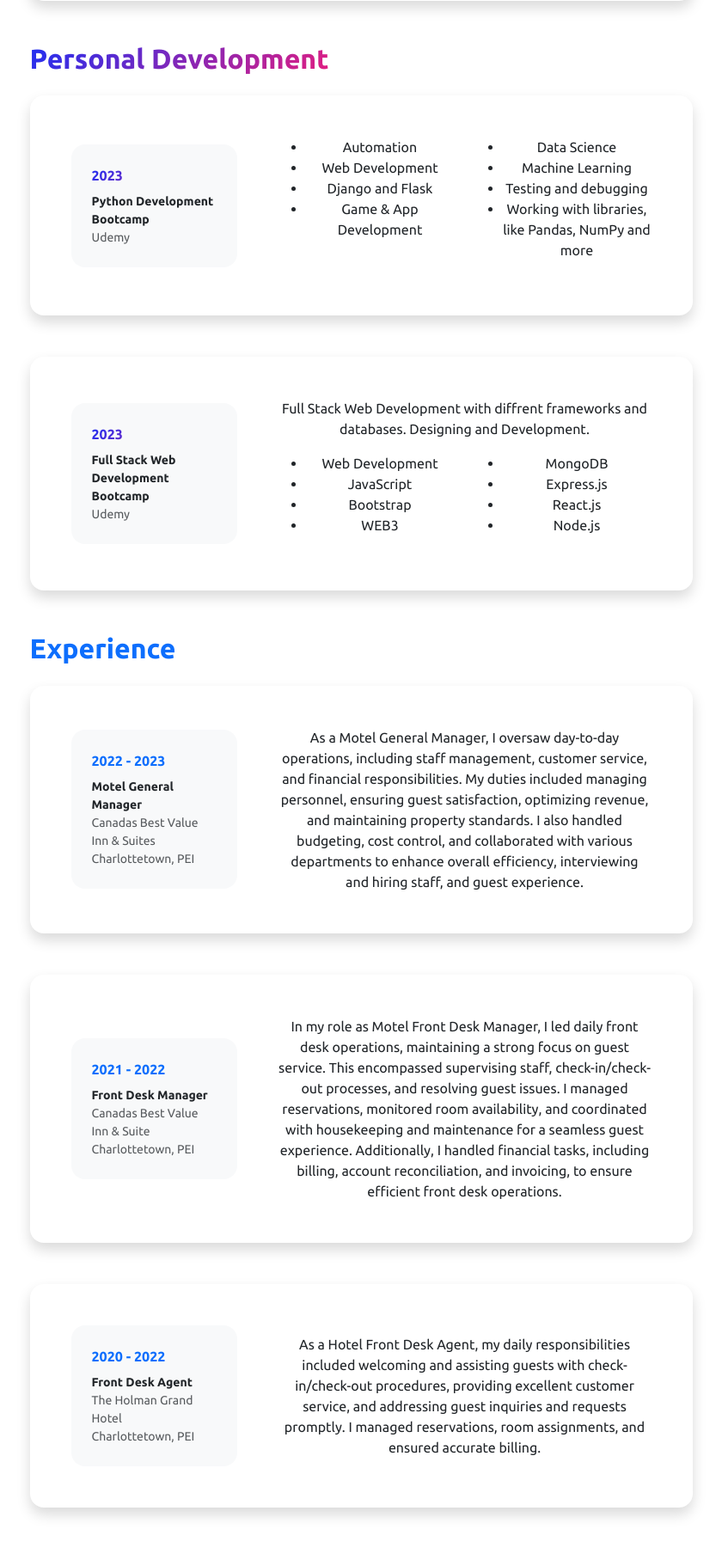
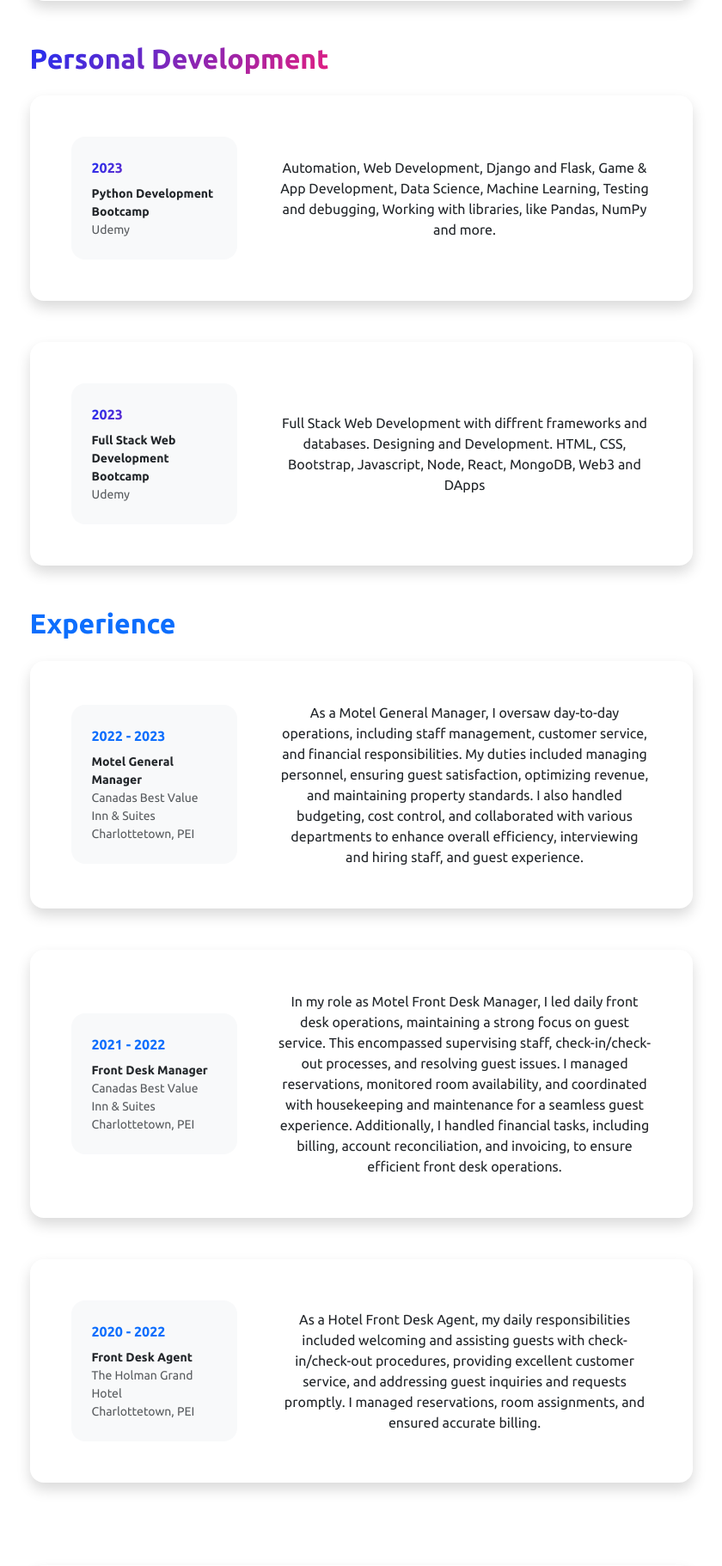
Before and after one commit to aluthra999/ankit-luthra, a Flask app: page /resume in a window 1280 px wide. Shown: the part 647-2469 px from the top of the page at 86% size, without its empty margins (220-1060 px from the left). Run offline with Flask 3, Linux system fonts and the light colour scheme; some libraries are stand-ins or nearby versions.

Commit message:
updates 10/25/23 4PM

```diff
--- a/main.py
+++ b/main.py
@@ -38,6 +38,29 @@ class Education(db.Model):
     major = db.Column(db.String(100), nullable=False)
     description = db.Column(db.String(255), nullable=False)
 
+# Defiine the Online Courses
+
+
+class Courses(db.Model):
+    id = db.Column(db.Integer, primary_key=True, unique=True, nullable=False)
+    year_completed = db.Column(db.String(50), nullable=False)
+    course_name = db.Column(db.String(255), nullable=False)
+    provider = db.Column(db.String(255), nullable=False)
+    url = db.Column(db.String())
+    description = db.Column(db.String(), nullable=False)
+
+# Define Work Experience
+
+
+class WorkExperience(db.Model):
+    id = db.Column(db.Integer, primary_key=True, unique=True, nullable=False)
+    company_name = db.Column(db.String(255), nullable=False)
+    job_title = db.Column(db.String(255), nullable=False)
+    from_date = db.Column(db.String(50), nullable=False)
+    to_date = db.Column(db.String(50), nullable=False)
+    location = db.Column(db.String(255))
+    description = db.Column(db.Text(), nullable=False)
+
 
 # Create the database and the table
 with app.app_context():
@@ -54,7 +77,9 @@ def resume():
     # Retrieve data from the 'Info' table
     info_data = Info.query.all()
     education_data = Education.query.all()
-    return render_template('resume.html', year=current_year, info_data=info_data, education_data=education_data)
+    courses_data = Courses.query.all()
+    work_experience_data = WorkExperience.query.all()
+    return render_template('resume.html', year=current_year, info_data=info_data, education_data=education_data, courses_data=courses_data, work_experience_data=work_experience_data)
 
 
 @app.route("/projects")
--- a/templates/resume.html
+++ b/templates/resume.html
@@ -25,7 +25,6 @@
             >
           </button>
         </div>
-        <!-- Education Card 1-->
         {% for education in education_data %}
         <div class="card shadow border-0 rounded-4 mb-5">
           <div class="card-body p-5">
@@ -68,176 +67,60 @@
             Personal Development
           </h2>
         </div>
-        <!-- Personal Development Card 1-->
+        {% for courses in courses_data %}
         <div class="card shadow border-0 rounded-4 mb-5">
           <div class="card-body p-5">
             <div class="row align-items-center gx-5">
               <div class="col text-center text-lg-start mb-4 mb-lg-0">
                 <div class="bg-light p-4 rounded-4">
                   <div class="text-primary fw-bolder mb-2 text-gradient">
-                    2023
+                    {{ courses.year_completed }}
                   </div>
-                  <div class="small fw-bolder">Python Development Bootcamp</div>
-                  <div class="small text-muted">Udemy</div>
+                  <div class="small fw-bolder">{{ courses.course_name }}</div>
+                  <div class="small text-muted">{{ courses.provider }}</div>
                 </div>
               </div>
               <div class="col-lg-8">
-                <div class="row">
-                  <div class="col">
-                    <ul>
-                      <li>Automation</li>
-                      <li>Web Development</li>
-                      <li>Django and Flask</li>
-                      <li>Game & App Development</li>
-                    </ul>
-                  </div>
-                  <div class="col">
-                    <ul>
-                      <li>Data Science</li>
-                      <li>Machine Learning</li>
-                      <li>Testing and debugging</li>
-                      <li>
-                        Working with libraries, like Pandas, NumPy and more
-                      </li>
-                    </ul>
-                  </div>
-                </div>
+                <div>{{ courses.description }}</div>
               </div>
             </div>
           </div>
         </div>
-        <!-- Personal Development Card 2-->
-        <div class="card shadow border-0 rounded-4 mb-5">
-          <div class="card-body p-5">
-            <div class="row align-items-center gx-5">
-              <div class="col text-center text-lg-start mb-4 mb-lg-0">
-                <div class="bg-light p-4 rounded-4">
-                  <div class="text-primary fw-bolder mb-2 text-gradient">
-                    2023
-                  </div>
-                  <div class="small fw-bolder">
-                    Full Stack Web Development Bootcamp
-                  </div>
-                  <div class="small text-muted">Udemy</div>
-                </div>
-              </div>
-              <div class="col-lg-8">
-                <div class="row">
-                  <p>
-                    Full Stack Web Development with diffrent frameworks and
-                    databases. Designing and Development.
-                  </p>
-                  <div class="col">
-                    <ul>
-                      <li>Web Development</li>
-                      <li>JavaScript</li>
-                      <li>Bootstrap</li>
-                      <li>WEB3</li>
-                    </ul>
-                  </div>
-                  <div class="col">
-                    <ul>
-                      <li>MongoDB</li>
-                      <li>Express.js</li>
-                      <li>React.js</li>
-                      <li>Node.js</li>
-                    </ul>
-                  </div>
-                </div>
-              </div>
-            </div>
-          </div>
-        </div>
+        {% endfor %}
       </section>
       <!-- Experience Section-->
       <section>
         <div class="d-flex align-items-center justify-content-between mb-4">
           <h2 class="text-primary fw-bolder mb-0">Experience</h2>
         </div>
-        <!-- Experience Card 1-->
+        {% for work_experience in work_experience_data %}
         <div class="card shadow border-0 rounded-4 mb-5">
           <div class="card-body p-5">
             <div class="row align-items-center gx-5">
               <div class="col text-center text-lg-start mb-4 mb-lg-0">
                 <div class="bg-light p-4 rounded-4">
-                  <div class="text-primary fw-bolder mb-2">2022 - 2023</div>
-                  <div class="small fw-bolder">Motel General Manager</div>
+                  <div class="text-primary fw-bolder mb-2">
+                    {{ work_experience.from_date }} - {{ work_experience.to_date
+                    }}
+                  </div>
+                  <div class="small fw-bolder">
+                    {{ work_experience.job_title }}
+                  </div>
                   <div class="small text-muted">
-                    Canadas Best Value Inn & Suites
+                    {{ work_experience.company_name }}
                   </div>
-                  <div class="small text-muted">Charlottetown, PEI</div>
+                  <div class="small text-muted">
+                    {{ work_experience.location }}
+                  </div>
                 </div>
               </div>
               <div class="col-lg-8">
-                <div>
-                  As a Motel General Manager, I oversaw day-to-day operations,
-                  including staff management, customer service, and financial
-                  responsibilities. My duties included managing personnel,
-                  ensuring guest satisfaction, optimizing revenue, and
-                  maintaining property standards. I also handled budgeting, cost
-                  control, and collaborated with various departments to enhance
-                  overall efficiency, interviewing and hiring staff, and guest
-                  experience.
-                </div>
+                <div>{{ work_experience.description }}</div>
               </div>
             </div>
           </div>
         </div>
-        <!-- Experience Card 2-->
-        <div class="card shadow border-0 rounded-4 mb-5">
-          <div class="card-body p-5">
-            <div class="row align-items-center gx-5">
-              <div class="col text-center text-lg-start mb-4 mb-lg-0">
-                <div class="bg-light p-4 rounded-4">
-                  <div class="text-primary fw-bolder mb-2">2021 - 2022</div>
-                  <div class="small fw-bolder">Front Desk Manager</div>
-                  <div class="small text-muted">
-                    Canadas Best Value Inn & Suite
-                  </div>
-                  <div class="small text-muted">Charlottetown, PEI</div>
-                </div>
-              </div>
-              <div class="col-lg-8">
-                <div>
-                  In my role as Motel Front Desk Manager, I led daily front desk
-                  operations, maintaining a strong focus on guest service. This
-                  encompassed supervising staff, check-in/check-out processes,
-                  and resolving guest issues. I managed reservations, monitored
-                  room availability, and coordinated with housekeeping and
-                  maintenance for a seamless guest experience. Additionally, I
-                  handled financial tasks, including billing, account
-                  reconciliation, and invoicing, to ensure efficient front desk
-                  operations.
-                </div>
-              </div>
-            </div>
-          </div>
-        </div>
-        <!-- Experience Card 3-->
-        <div class="card shadow border-0 rounded-4 mb-5">
-          <div class="card-body p-5">
-            <div class="row align-items-center gx-5">
-              <div class="col text-center text-lg-start mb-4 mb-lg-0">
-                <div class="bg-light p-4 rounded-4">
-                  <div class="text-primary fw-bolder mb-2">2020 - 2022</div>
-                  <div class="small fw-bolder">Front Desk Agent</div>
-                  <div class="small text-muted">The Holman Grand Hotel</div>
-                  <div class="small text-muted">Charlottetown, PEI</div>
-                </div>
-              </div>
-              <div class="col-lg-8">
-                <div>
-                  As a Hotel Front Desk Agent, my daily responsibilities
-                  included welcoming and assisting guests with
-                  check-in/check-out procedures, providing excellent customer
-                  service, and addressing guest inquiries and requests promptly.
-                  I managed reservations, room assignments, and ensured accurate
-                  billing.
-                </div>
-              </div>
-            </div>
-          </div>
-        </div>
+        {% endfor %}
       </section>
       <!-- Divider-->
       <div class="pb-5"></div>
```
Also changed, not shown: instance/MyInfo.db.
